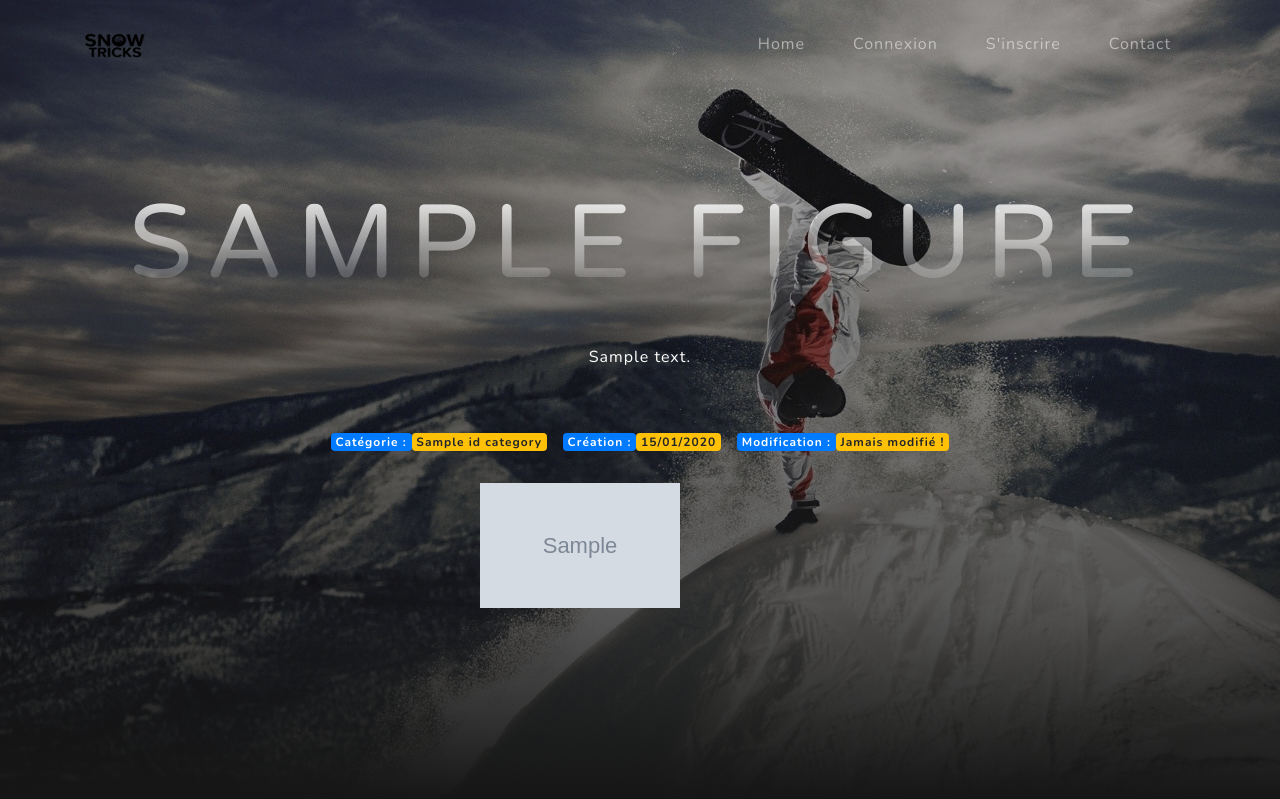
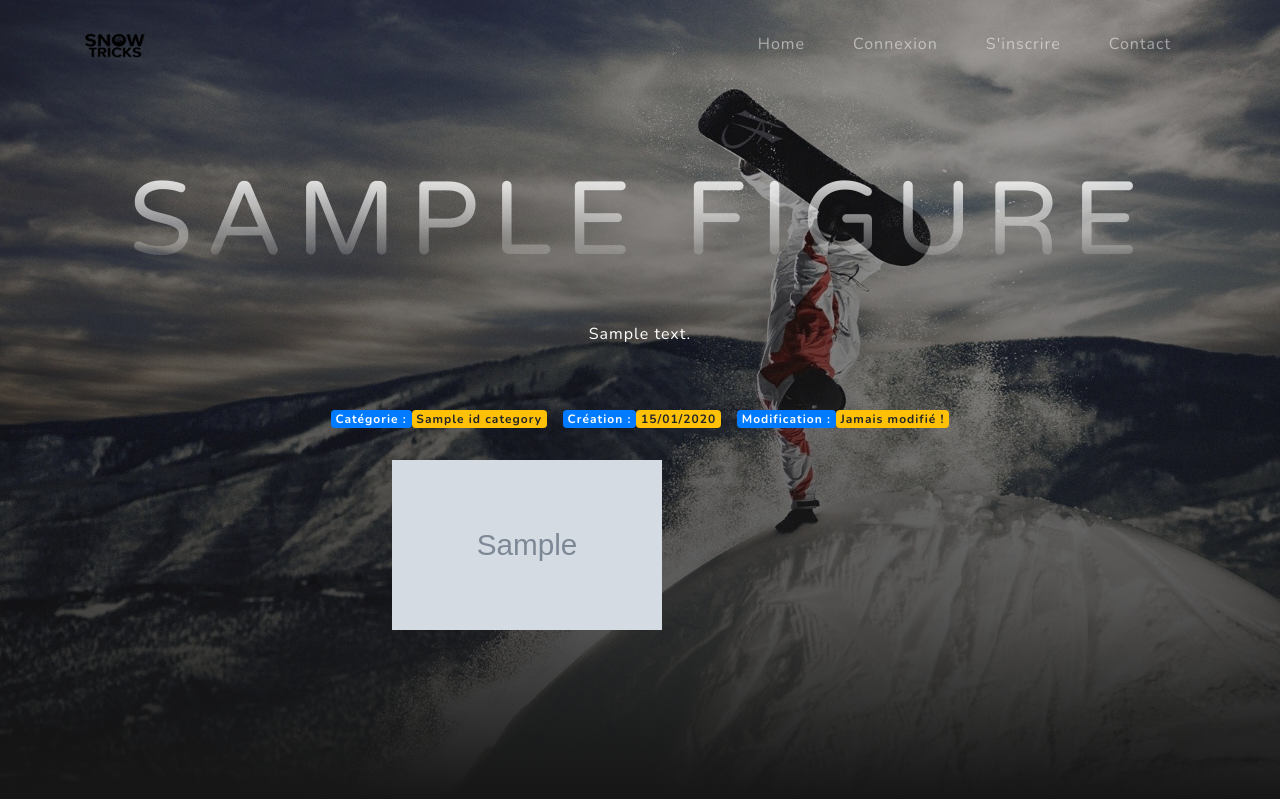
Before and after one commit to cedflam/SnowTricks, a Symfony app: template templates/tricks/tricks_detail.html.twig in a window 1280 px wide. Shown: the top 799 px of the page. Run offline with Twig, Linux system fonts and the light colour scheme; the template is opened without the code that fills it: most values are stand-ins (such as "Sample title", 1, 10 or a date in 2020); grey boxes marked "Sample" are stand-in pictures; some libraries are stand-ins or nearby versions.

Commit message:
cleanup code

```diff
--- a/public/css/style.css
+++ b/public/css/style.css
@@ -94,8 +94,8 @@
 
 /* Taille des images de la page d'accueil et animation  */
 #image {
-  width: 200px;
-  height: 125px;
+  width: 270px;
+  height: 170px;
 }
 /* Taille des images de la page d'accueil et animation  */
 #imgFiguresAccueil {
--- a/src/Controller/HomeController.php
+++ b/src/Controller/HomeController.php
@@ -4,6 +4,7 @@ namespace App\Controller;
 
 
 
+use App\Entity\Tricks;
 use App\Repository\TricksRepository;
 use Symfony\Component\Routing\Annotation\Route;
 use Symfony\Bundle\FrameworkBundle\Controller\AbstractController;
@@ -13,7 +14,7 @@ class HomeController extends AbstractController
     /**
      * Fonction qui permet de récupérer l'ensemble des figures
      *
-     * @Route("/{page<\d+>?1}", name="home")
+     * @Route("/", name="home")
      */
     public function index(TricksRepository $repo)
     {
--- a/templates/home.html.twig
+++ b/templates/home.html.twig
@@ -50,7 +50,7 @@
 			<div class="row text-justify ">
 				{% for figure in figures %}
 
-					<div class="col-md-3 gallery hidden">
+					<div class="col-lg-3 col-md-6 col-sm-12 gallery hidden">
 						<div class="card mb-3 mt-5 {{figure.idCategory.nameCategory | lower}}">
 							<div class="card-header">
 
--- a/templates/partials/header.html.twig
+++ b/templates/partials/header.html.twig
@@ -1,4 +1,5 @@
 <!-- Navigation -->
+
 	<nav class="navbar navbar-expand-lg navbar-light fixed-top" id="mainNav">
 		<div class="container">
 			<a class="navbar-brand js-scroll-trigger" href="#page-top"><img src="/img/logo.png" alt="Logo de SnowTricks" class="img-fluid" id="logo"></a>
--- a/templates/tricks/tricks_detail.html.twig
+++ b/templates/tricks/tricks_detail.html.twig
@@ -11,7 +11,7 @@
 				<div class="row d-flex justify-content-center mt-5">
 					<p class="text-white">
 						{{figure.contentTricks}}</p>
-					<div class="container-fluid d-flex justify-content-center mt-5 row">
+					<div class="container d-flex justify-content-center mt-5 row">
 						<h3 class="badge badge-primary  ">
 							Catégorie :
 						</h3>
@@ -43,9 +43,9 @@
 					</div>
 
 				</div>
-				<div class=" mt-3 d-flex justify-content-center row">
+				<div class="mt-3 d-flex justify-content-center row">
 					{% for image in images %}
-						<div class="col-md-2 ml-5 mt-2">
+						<div class="col-md-3  ml-5 mt-2">
 
 							<div class="text-white-50  img-fluid ">
 							<a href="{{image.addressImg}}">	<img src=" {{image.addressImg}} " alt="photos de figures" id="image" > </a>
@@ -53,11 +53,13 @@
 						</div>
 					{% endfor %}
 					{% for video in videos %}
-						<div class="col-md-2 mt-3 ml-5 embed-responsive embed-responsive-16by9">
+						<div class="col-md-3 mt-2 ml-5 embed-responsive embed-responsive-16by9">
 							<iframe width="560" height="315" src="{{video.addressVid}}" frameborder="0" allow="accelerometer; autoplay; encrypted-media; gyroscope; picture-in-picture" allowfullscreen></iframe>
 						</div>
 					{% endfor %}
 				</div>
+
+
 			</div>
 
 		</div>
```
Also changed, not shown: src/Controller/AccountController.php (+9 -3 lines), src/Controller/TricksController.php (+8 -12 lines). Lines whose indentation alone changed are shown as unchanged.
